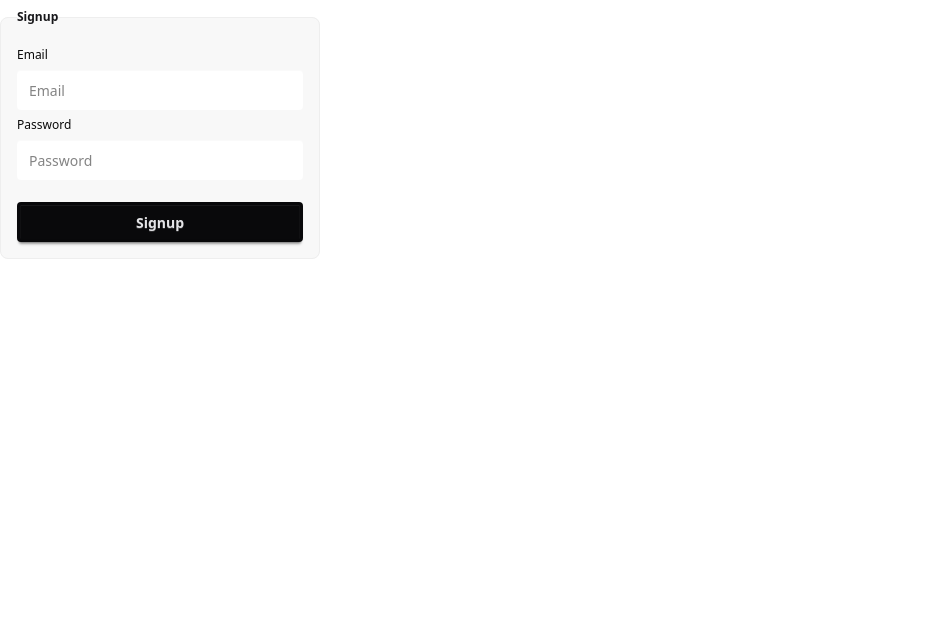
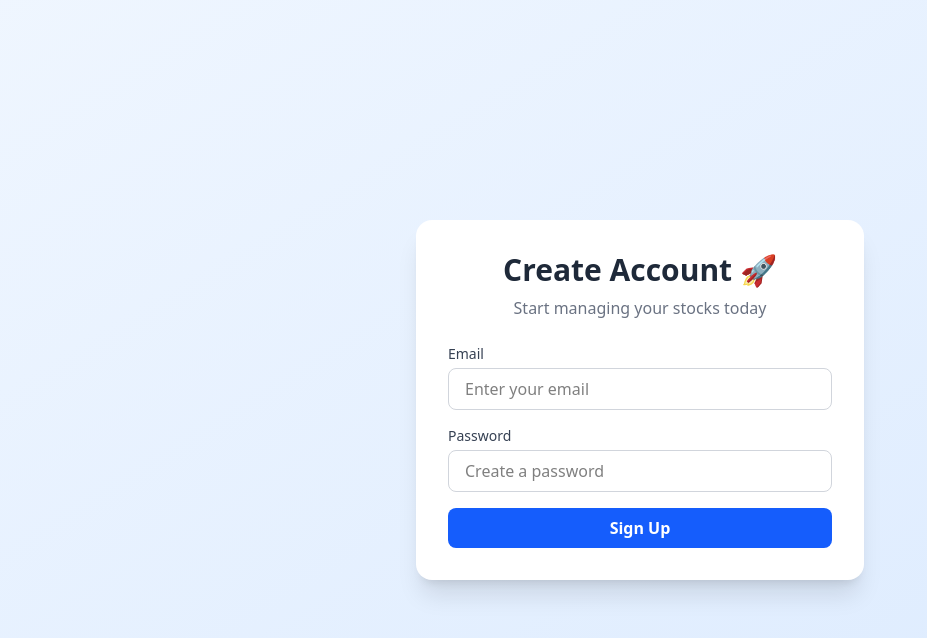
Before and after one commit to Max-out-00/Stock-manager, a React (Vite) app: page /signup in a window 1280 px wide. Shown: the top 638 px of the page, without its empty margins (0-927 px from the left). Built offline with nearby package versions, Linux system fonts and the light colour scheme; no server answers.

Commit message:
login and signup page + dashboard

```diff
--- a/src/pages/auth/Login.jsx
+++ b/src/pages/auth/Login.jsx
@@ -33,34 +33,49 @@ export default function Login() {
   }
 
   return (
-    <form onSubmit={login}>
-      <fieldset className="fieldset bg-base-200 border-base-300 rounded-box w-xs border p-4">
-        <legend className="fieldset-legend">Login</legend>
-
-        <label className="label">Email</label>
+    <div className="flex items-center justify-center min-h-screen bg-gradient-to-br from-blue-50 to-blue-100 px-4">
+      <form onSubmit={login} className="w-full max-w-md">
+        <div className="bg-white shadow-xl rounded-2xl p-8">
+          <h2 className="text-3xl font-bold text-center text-gray-800">
+            Welcome Back
+          </h2>
+          <p className="text-center text-gray-500 mt-2">
+            Login to manage your portfolio
+          </p>
+          <div className="mt-6 space-y-4">
+            <div>
+              <label className="block text-sm font-medium text-gray-700 mb-1">
+                Email
+              </label>
               <input
-          name="email"
                 type="email"
-          className="input"
-          placeholder="Email"
+                className="w-full px-4 py-2 rounded-lg border border-gray-300 bg-white text-black focus:outline-none focus:ring-2 focus:ring-blue-500"
+                placeholder="Enter your email"
                 onChange={(e) => setEmail(e.target.value)}
                 value={email}
               />
-
-        <label className="label">Password</label>
+            </div>
+            <div>
+              <label className="block text-sm font-medium text-gray-700 mb-1">
+                Password
+              </label>
               <input
-          name="password"
                 type="password"
-          className="input"
-          placeholder="Password"
+                className="w-full px-4 py-2 rounded-lg border border-gray-300 bg-white text-black focus:outline-none focus:ring-2 focus:ring-blue-500"
+                placeholder="Enter your password"
                 onChange={(e) => setPassword(e.target.value)}
                 value={password}
               />
-
-        <button type="submit" className="btn btn-neutral mt-4">
+            </div>
+            <button
+              type="submit"
+              className="w-full bg-blue-600 text-white py-2 rounded-lg font-semibold hover:bg-blue-700 transition duration-200"
+            >
               Login
             </button>
-      </fieldset>
+          </div>
+        </div>
       </form>
+    </div>
   );
 }
--- a/src/pages/auth/Signup.jsx
+++ b/src/pages/auth/Signup.jsx
@@ -34,33 +34,50 @@ const Signup = () => {
   }
 
   return (
-    <form onSubmit={signup}>
-      <fieldset className="fieldset bg-base-200 border-base-300 rounded-box w-xs border p-4">
-        <legend className="fieldset-legend">Signup</legend>
-
-        <label>Email</label>
+    <div className="flex items-center justify-center min-h-screen bg-gradient-to-br from-blue-50 to-blue-100 px-4">
+      <form onSubmit={signup} className="w-full max-w-md">
+        <div className="bg-white shadow-xl rounded-2xl p-8">
+          <h2 className="text-3xl font-bold text-center text-gray-800">
+            Create Account 🚀
+          </h2>
+          <p className="text-center text-gray-500 mt-2">
+            Start managing your stocks today
+          </p>
+          <div className="mt-6 space-y-4">
+            <div>
+              <label className="block text-sm font-medium text-gray-700 mb-1">
+                Email
+              </label>
               <input
                 type="email"
-          className="input"
+                className="w-full px-4 py-2 rounded-lg border border-gray-300 bg-white text-black focus:outline-none focus:ring-2 focus:ring-blue-500"
                 value={email}
                 onChange={(e) => setEmail(e.target.value)}
-          placeholder="Email"
+                placeholder="Enter your email"
               />
-
-        <label>Password</label>
+            </div>
+            <div>
+              <label className="block text-sm font-medium text-gray-700 mb-1">
+                Password
+              </label>
               <input
                 type="password"
-          className="input"
+                className="w-full px-4 py-2 rounded-lg border border-gray-300 bg-white text-black focus:outline-none focus:ring-2 focus:ring-blue-500"
                 value={password}
                 onChange={(e) => setPassword(e.target.value)}
-          placeholder="Password"
+                placeholder="Create a password"
               />
-
-        <button type="submit" className="btn btn-neutral mt-4">
-          Signup
+            </div>
+            <button
+              type="submit"
+              className="w-full bg-blue-600 text-white py-2 rounded-lg font-semibold hover:bg-blue-700 transition duration-200"
+            >
+              Sign Up
             </button>
-      </fieldset>
+          </div>
+        </div>
       </form>
+    </div>
   );
 };
 
--- a/src/pages/home/Home.jsx
+++ b/src/pages/home/Home.jsx
@@ -3,12 +3,30 @@ import { Link } from 'react-router-dom';
 
 const Home = () => {
   return (
-    <div className="p-8 text-center">
-      <h1 className="text-3xl font-bold">Welcome to Stock Manager</h1>
-      <p className="mt-4">
-        Please <Link to="/login" className="link">login</Link> or{' '}
-        <Link to="/signup" className="link">sign up</Link> to continue.
-      </p>
+    <div className="flex items-center justify-center min-h-screen bg-gradient-to-br from-blue-50 to-blue-100 px-4">
+      <div className="bg-white shadow-xl rounded-2xl p-10 max-w-md w-full text-center">
+        <h1 className="text-4xl font-bold text-gray-800">
+          Welcome to <span className="text-blue-600">Stock Manager</span>
+        </h1>
+        <p className="mt-4 text-gray-600">
+          Track your investments, manage your portfolio,
+          and grow your wealth smarter.
+        </p>
+        <div className="mt-8 flex flex-col gap-4">
+          <Link
+            to="/login"
+            className="btn btn-primary w-full"
+          >
+            Login
+          </Link>
+          <Link
+            to="/signup"
+            className="btn btn-outline btn-primary w-full"
+          >
+            Sign Up
+          </Link>
+        </div>
+      </div>
     </div>
   );
 };
```
Lines whose indentation alone changed are shown as unchanged.
